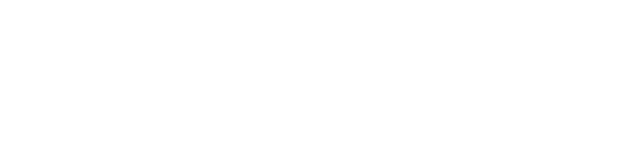
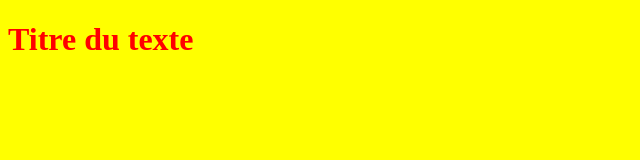
Before and after one commit to Rocky-dev-sanifer/janusV2, a plain HTML site: page index.html in a window 1280 px wide. Shown: the whole page, without its empty margins (0-640 px from the left). Drawn offline with Linux system fonts and the light colour scheme.

Commit message:
modif index et color css

```diff
--- a/index.html
+++ b/index.html
@@ -2,10 +2,11 @@
 <html>
 <head>
 	<title>Git tuto</title>
+	<link rel="stylesheet" href="style.css">
 </head>
 <body>
 	<div class="container">
-
+		<h1>Titre du texte</h1>
 	</div>
 </body>
 </html>
--- a/style.css
+++ b/style.css
@@ -1,5 +1,5 @@
 body{
-	background-color: red;
+	background-color: yellow
 
 }
 h1{
```
